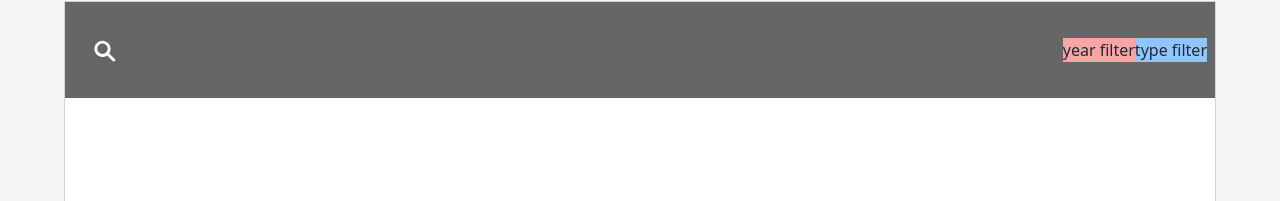
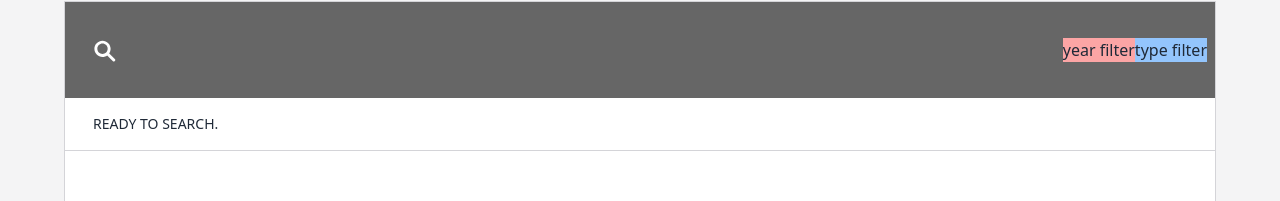
Before and after one commit to GreyMilton/omdb-api-search, a Vue app: page / in a window 1280 px wide. Shown: the part 99-300 px from the top of the page. Built offline with nearby package versions, Linux system fonts and the light colour scheme.

Commit message:
OMDB-4: display search status with new SearchStatus.vue

```diff
--- a/src/App.vue
+++ b/src/App.vue
@@ -2,10 +2,11 @@
 import { ref } from 'vue';
 import { debounce } from 'lodash';
 import SearchBar from './components/SearchBar.vue';
+import SearchStatus from './components/SearchStatus.vue';
 import SearchResults from './components/SearchResults.vue';
 
 const searchResults = ref([]);
-const searchError = ref('');
+const searchStatus = ref('Ready to search.');
 
 const handleSearch = debounce((search) => {
   fetch(
@@ -21,11 +22,11 @@ const handleSearch = debounce((search) => {
     })
     .then((data) => {
       if (data.Response === 'False') {
-        searchError.value = data.Error;
+        searchStatus.value = data.Error;
         searchResults.value = [];
       } else {
-        searchError.value = '';
         searchResults.value = data.Search;
+        searchStatus.value = data.totalResults + ' results found';
       }
     })
     .catch((error) => {
@@ -49,6 +50,7 @@ const handleSearch = debounce((search) => {
         class="flex-shrink-0"
         @search="handleSearch"
       />
+      <SearchStatus :status="searchStatus" />
       <SearchResults :results="searchResults" />
     </section>
   </main>
--- /dev/null
+++ b/src/components/SearchStatus.vue
@@ -0,0 +1,17 @@
+<script setup>
+defineProps({
+  status: {
+    type: String,
+    required: true,
+  },
+});
+</script>
+
+<template>
+  <p
+    role="status"
+    class="border-b border-zinc-300 px-7 py-4 text-sm font-extralight uppercase"
+  >
+    {{ status }}
+  </p>
+</template>
```
